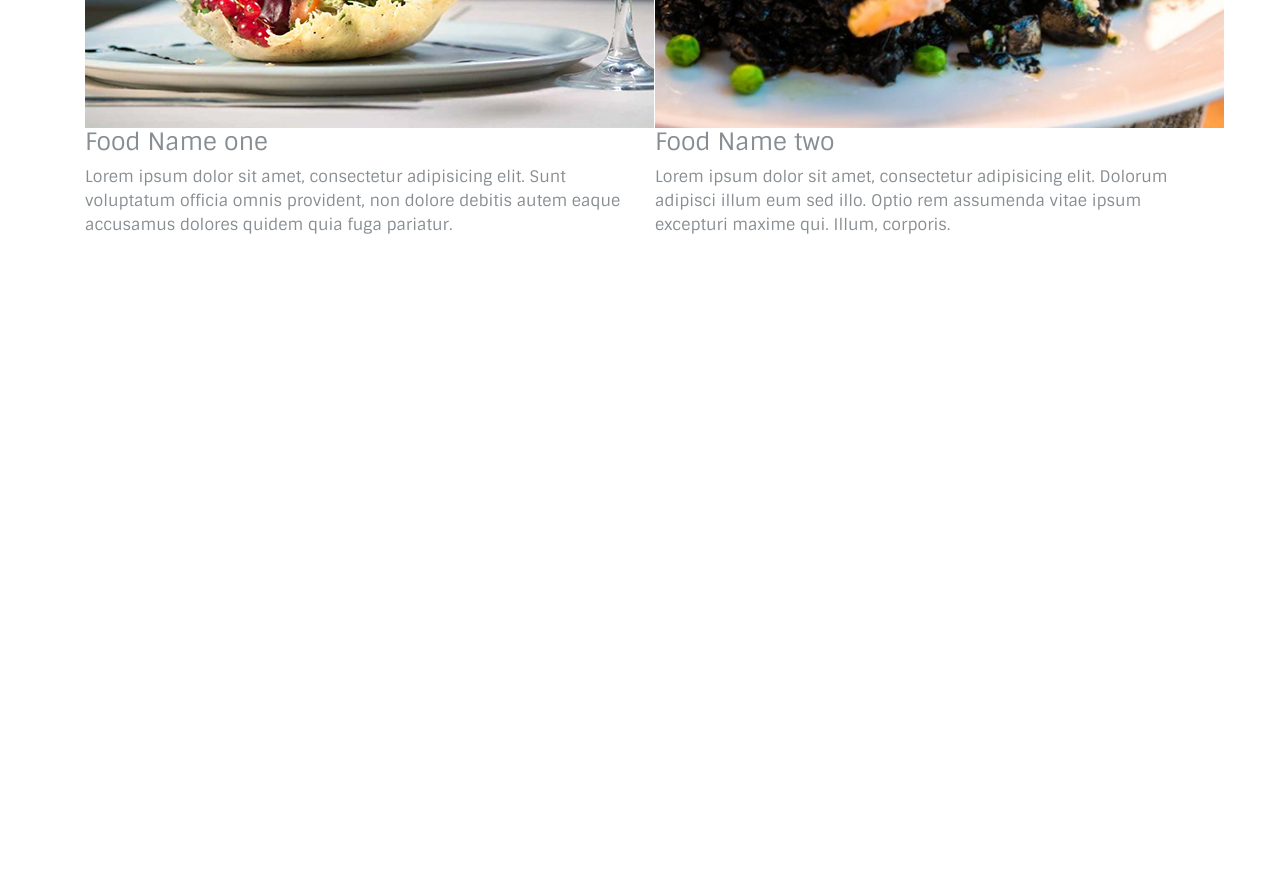
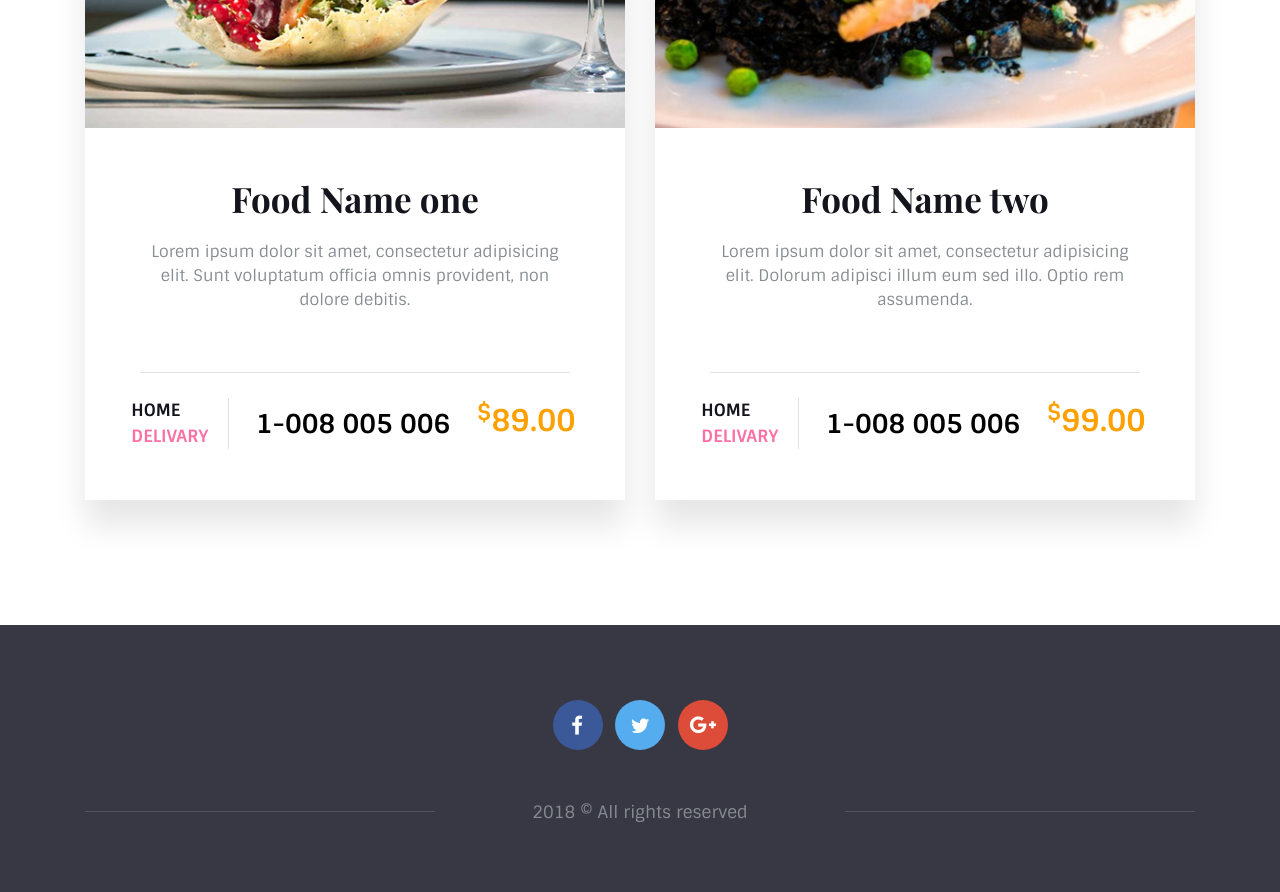
Before and after one commit to Bamovsky/Landing-page-RESTAURAN, a plain HTML site: page index.html in a window 1280 px wide. Shown: the part 1760-2652 px from the top of the page. Before the commit the page ends 2013 px from the top, so only its background shows below. Drawn offline with nearby package versions, Linux system fonts and the light colour scheme; files whose address does not match are found by name.

Commit message:
full lp for lg screen

```diff
--- a/css/style.css
+++ b/css/style.css
@@ -224,8 +224,112 @@ button:focus {
 	font-weight: 700;
 	font-size: 46px;
 	padding-top: 100px;
+	margin-bottom: 30px;
 }
 
 .cart {
+	box-shadow: 0 25px 30px rgba(0,0,0,0.1);
+	margin-bottom: 125px;
+}
+
+.cart__img {
+	width: 100%;
+	margin-bottom: 50px;
+}
+
+.cart__header {
+	text-align: center;
+	color: #14141d;
+	font-family: 'Playfair Display', serif;
+	font-size: 35px;
+	font-weight: 700;
+	margin-bottom: 20px;
+}
+
+.cart__text {
+	color: #878d91;
+	text-align: center;
+	width: 430px;
+	margin: 0 auto 0 auto;
+	padding-bottom: 60px;
+	border-bottom: solid 1px #e1e1e1;
+}
+
+.cart__info {
+	padding: 25px 0 35px 0;
+}
+
+.cart__home {
+	border-right: solid 1px #e1e1e1;
+	text-transform: uppercase;
+	color: #14141d;
+	font-weight: 700;
+	font-size: 17px;
+	padding: 0 20px 0 33px;
+}
+
+.cart__home span {
+	color: #fe70a4;
+}
+
+.cart__number {
+	font-weight: 700;
+	color: #000;
+	padding-top: 7px;
+	font-size: 26px;
+}
+
+.cart__price {
+	font-weight: 700;
+	color: #fea100;
+	font-size: 30px;
+	padding-right: 36px;
+}
+
+footer {
+	background: #373844;
+}
+
+.links {
 
 }
+
+.links__items {
+	padding-top: 75px;
+	width: 175px;
+	margin: 0 auto;
+}
+
+.links__items_f {
+	width: 50px;
+	height: 50px;
+	border-radius: 50%;
+	background-color: #3b5998;
+}
+
+.links__items_tw {
+	width: 50px;
+	height: 50px;
+	border-radius: 50%;
+	background-color: #55acee;
+}
+
+.links__items_gp {
+	width: 50px;
+	height: 50px;
+	border-radius: 50%;
+	background-color: #dd4b39;
+}
+
+.copy {
+	padding: 50px 0 50px 0;
+	font-weight: 400;
+	font-size: 17px;
+}
+
+.line {
+	margin: 61px 0 0 0;
+	height: 1px;
+	width: 100%;
+	background: #52535e;
+}
--- a/index.html
+++ b/index.html
@@ -118,9 +118,13 @@
 						<img src="img/dish1.jpg" alt="dish1" class="cart__img">
 						<h4 class="cart__header">Food Name one</h4>
 						<p class="cart__text">
-						Lorem ipsum dolor sit amet, consectetur adipisicing elit. Sunt voluptatum officia omnis provident, non dolore debitis autem eaque accusamus dolores quidem quia fuga pariatur.
+						Lorem ipsum dolor sit amet, consectetur adipisicing elit. Sunt voluptatum officia omnis provident, non dolore debitis.
 						</p>
-						<div class="cart__info"></div>
+						<div class="cart__info d-flex justify-content-around">
+							<p class="cart__home">home<br><span>delivary</span></p>
+							<p class="cart__number">1-008 005 006</p>
+							<p class="cart__price"><sup>$</sup>89.00</p>
+						</div>
 					</div>
 				</div>
 				<div class="col-lg-6">
@@ -128,14 +132,56 @@
 						<img src="img/dish.jpg" alt="dish2" class="cart__img">
 						<h4 class="cart__header">Food Name two</h4>
 						<p class="cart__text">
-						Lorem ipsum dolor sit amet, consectetur adipisicing elit. Dolorum adipisci illum eum sed illo. Optio rem assumenda vitae ipsum excepturi maxime qui. Illum, corporis.
+						Lorem ipsum dolor sit amet, consectetur adipisicing elit. Dolorum adipisci illum eum sed illo. Optio rem assumenda.
 					    </p>
-						<div class="cart__info"></div>
+						<div class="cart__info d-flex justify-content-around">
+							<p class="cart__home">home<br><span>delivary</span></p>
+							<p class="cart__number">1-008 005 006</p>
+							<p class="cart__price"><sup>$</sup>99.00</p>
+						</div>
 					</div>
 				</div>
 			</div>
 		</div>
 	</section>
+	<footer>
+		<div class="container">
+			<div class="row">
+				<div class="col-lg-12">
+					<div class="links d-flex justify-content-center">
+						<div class="links__items d-flex justify-content-between align-items-center">
+							<a href="">
+								<div class="links__items_f d-flex justify-content-center align-items-center">
+									<img src="img/fb.png" alt="">
+								</div>
+							</a>
+							<a href="">
+								<div class="links__items_tw d-flex justify-content-center align-items-center">
+									<img src="img/tw.png" alt="">
+								</div>
+							</a>
+							<a href="">
+								<div class="links__items_gp d-flex justify-content-center align-items-center">
+									<img src="img/g.png" alt="">
+								</div>
+							</a>
+						</div>
+					</div>
+				</div>
+			</div>
+			<div class="row">
+				<div class="col-lg-4">
+					<div class="line"></div>
+				</div>
+				<div class="col-lg-4 text-center">
+					<p class="copy">2018 © All rights reserved</p>
+				</div>
+				<div class="col-lg-4">
+					<div class="line"></div>
+				</div>
+			</div>
+		</div>
+	</footer>
 	<script src="js/bootstrap.min.js"></script>
 	<script src="js/main.js"></script>
 </body>
```
Also changed, not shown: img/fb.png (added), img/g.png (added), img/tw.png (added).
